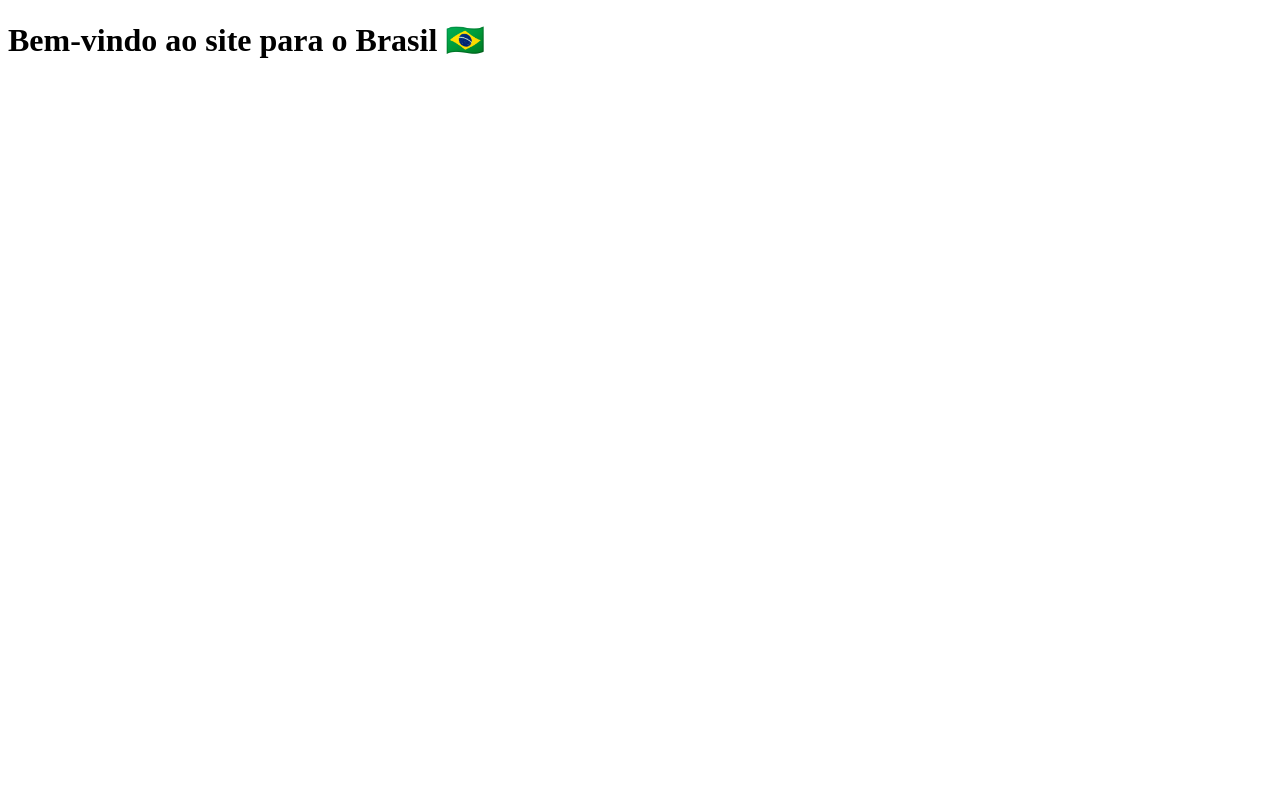
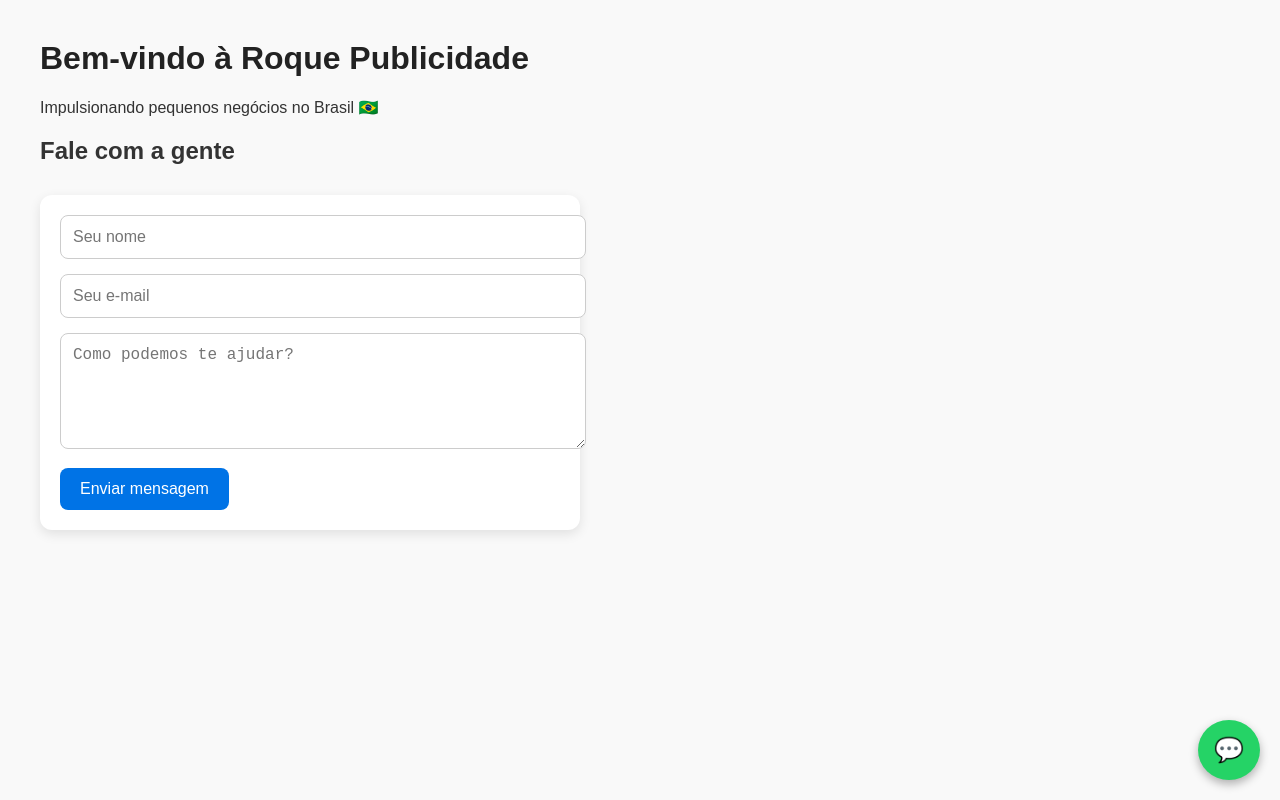
Before and after one commit to roquepublicidade/roquepublicidade, a plain HTML site: page br/index.html in a window 1280 px wide. Drawn offline with Linux system fonts and the light colour scheme.

Commit message:
Update index.html

```diff
--- a/br/index.html
+++ b/br/index.html
@@ -1,10 +1,86 @@
 <!DOCTYPE html>
-<html lang="pt-BR">
+<html lang="pt-br">
 <head>
   <meta charset="UTF-8" />
-  <title>CMYK Digital - Brasil</title>
+  <meta name="viewport" content="width=device-width, initial-scale=1.0"/>
+  <title>Roque Publicidade - CMYK Digital</title>
+  <style>
+    body {
+      font-family: Arial, sans-serif;
+      margin: 40px;
+      background-color: #f9f9f9;
+      color: #333;
+    }
+
+    h1 {
+      color: #222;
+    }
+
+    form {
+      max-width: 500px;
+      margin-top: 30px;
+      padding: 20px;
+      background: #fff;
+      border-radius: 12px;
+      box-shadow: 0 4px 12px rgba(0,0,0,0.1);
+    }
+
+    input, textarea {
+      width: 100%;
+      padding: 12px;
+      margin-bottom: 15px;
+      border: 1px solid #ccc;
+      border-radius: 8px;
+      font-size: 16px;
+    }
+
+    button {
+      background-color: #0073e6;
+      color: white;
+      border: none;
+      padding: 12px 20px;
+      border-radius: 8px;
+      cursor: pointer;
+      font-size: 16px;
+    }
+
+    button:hover {
+      background-color: #005bb5;
+    }
+
+    /* Botão do WhatsApp */
+    .whatsapp-button {
+      position: fixed;
+      bottom: 20px;
+      right: 20px;
+      background-color: #25D366;
+      color: white;
+      border-radius: 50%;
+      padding: 16px;
+      font-size: 24px;
+      text-decoration: none;
+      box-shadow: 0 4px 10px rgba(0, 0, 0, 0.3);
+      z-index: 1000;
+    }
+  </style>
 </head>
 <body>
-  <h1>Bem-vindo ao site para o Brasil 🇧🇷</h1>
+  <h1>Bem-vindo à Roque Publicidade</h1>
+  <p>Impulsionando pequenos negócios no Brasil 🇧🇷</p>
+
+  <h2>Fale com a gente</h2>
+  <form action="https://formsubmit.co/atendimento@roquepublicidade.com" method="POST">
+    <!-- Proteções do FormSubmit -->
+    <input type="hidden" name="_captcha" value="false">
+    <input type="hidden" name="_next" value="https://roquepublicidade.com/agradecimento.html">
+
+    <input type="text" name="nome" placeholder="Seu nome" required />
+    <input type="email" name="email" placeholder="Seu e-mail" required />
+    <textarea name="mensagem" rows="5" placeholder="Como podemos te ajudar?" required></textarea>
+    <button type="submit">Enviar mensagem</button>
+  </form>
+
+  <!-- Botão WhatsApp -->
+  <a href="https://wa.me/351910224301" class="whatsapp-button" target="_blank" title="Fale conosco no WhatsApp">💬</a>
 </body>
 </html>
```
